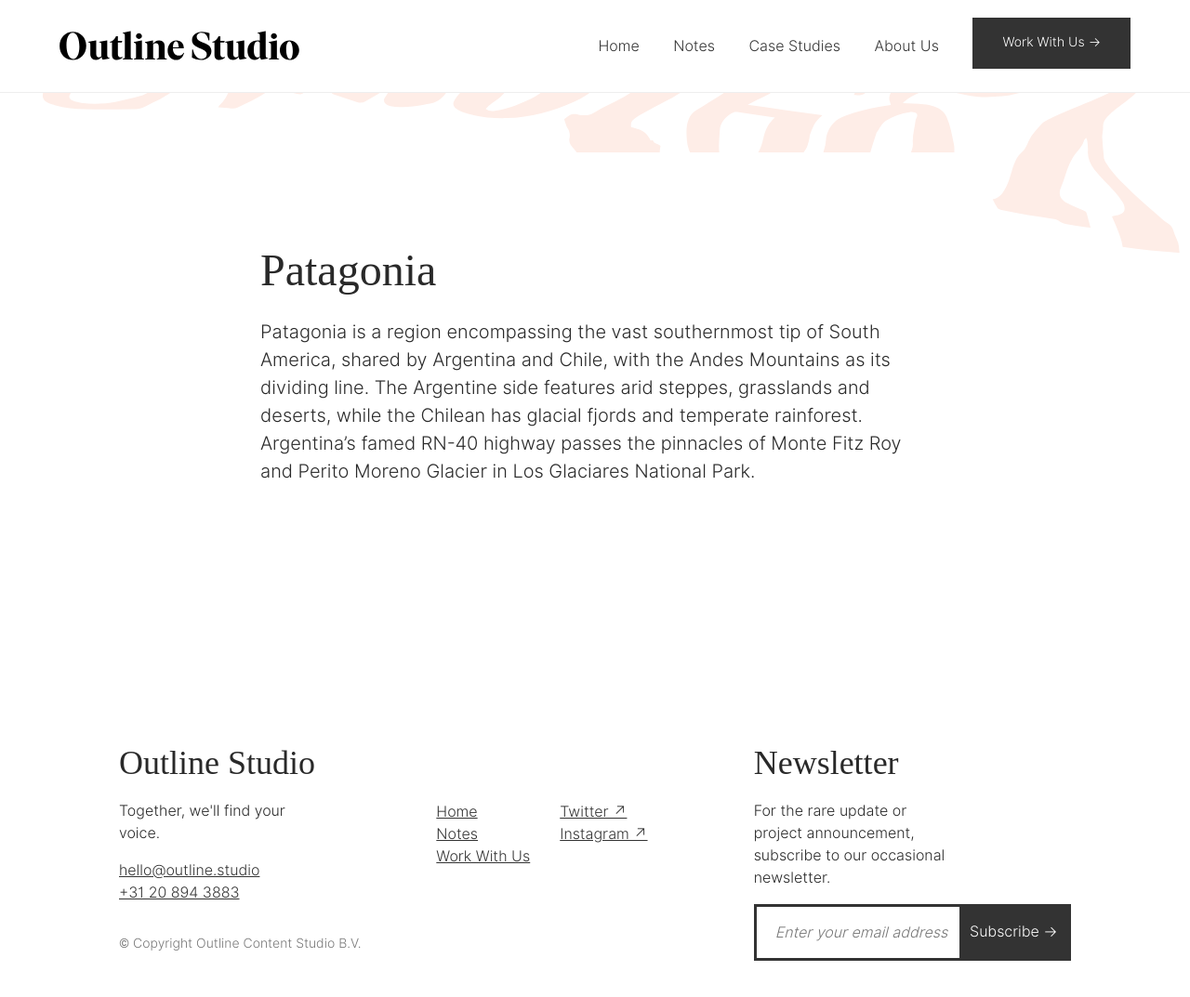
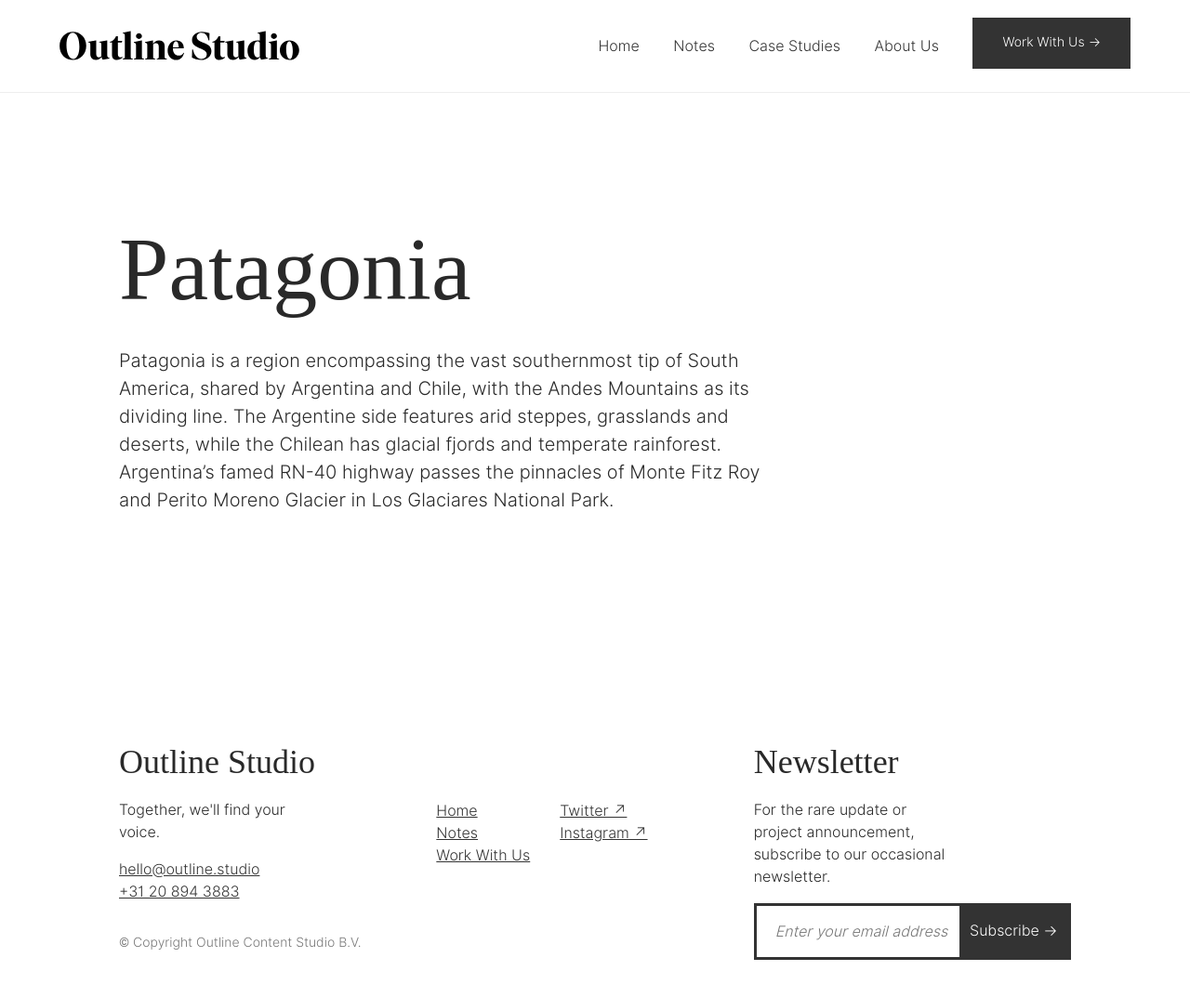
Before and after one commit to aarongilmore/outline-studio, a Jekyll site: the page built from _case-studies/test.markdown, in a window 1280 px wide and 1106 px high. Shown: the top 1073 px of the window at 93% size. Built offline with Jekyll 4.4.1, drawn with Linux system fonts in a browser that asks for light colours; nearby versions of some CDN libraries; some web fonts are replaced.

Commit message:
Updating styles of case study pages.g

```diff
--- a/_layouts/case-study.html
+++ b/_layouts/case-study.html
@@ -48,14 +48,14 @@
       <link rel="stylesheet" href="https://unpkg.com/tachyons@4.10.0/css/tachyons.min.css"/>
       <link rel="stylesheet" href="/assets/css/style.css">
     </head>
-  <body class="note">
+  <body class="case-study">
       {% include header.html %}
       <div class="cf w-90-l mw9 center relative contain">
       <section class="ph3 ph4-m ph5-ns pt3 pb5-ns mt3 pb5">
           <grid columns=8 columns-s=1 class="mt4">
-            <c span=8 span-s=8 class="mw7 center pa5-ns copy">
+            <c span=8 span-s=8 class="pv4-ns copy">
                 <span class="dib ttu gray">{{ page.categories }}</span>
-                <h1 class="f1 mv2">{{ page.title }}</h1>
+                <h1 class="f-headline-ns f1 mv2">{{ page.title }}</h1>
                 <!-- Look the author details up from the site config. -->
                 {% assign author = site.data.authors[page.author] %}
                 <!-- Output author details if some exist. -->
```
